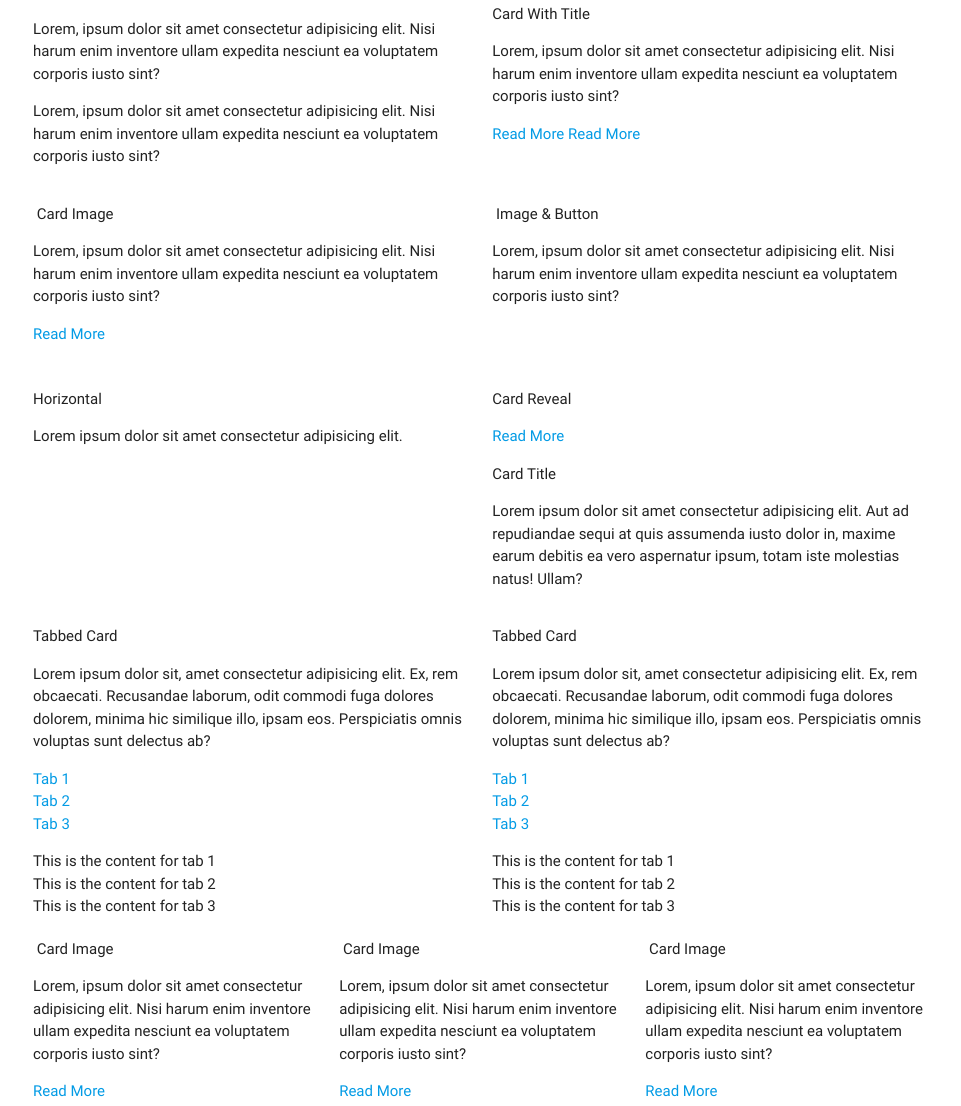
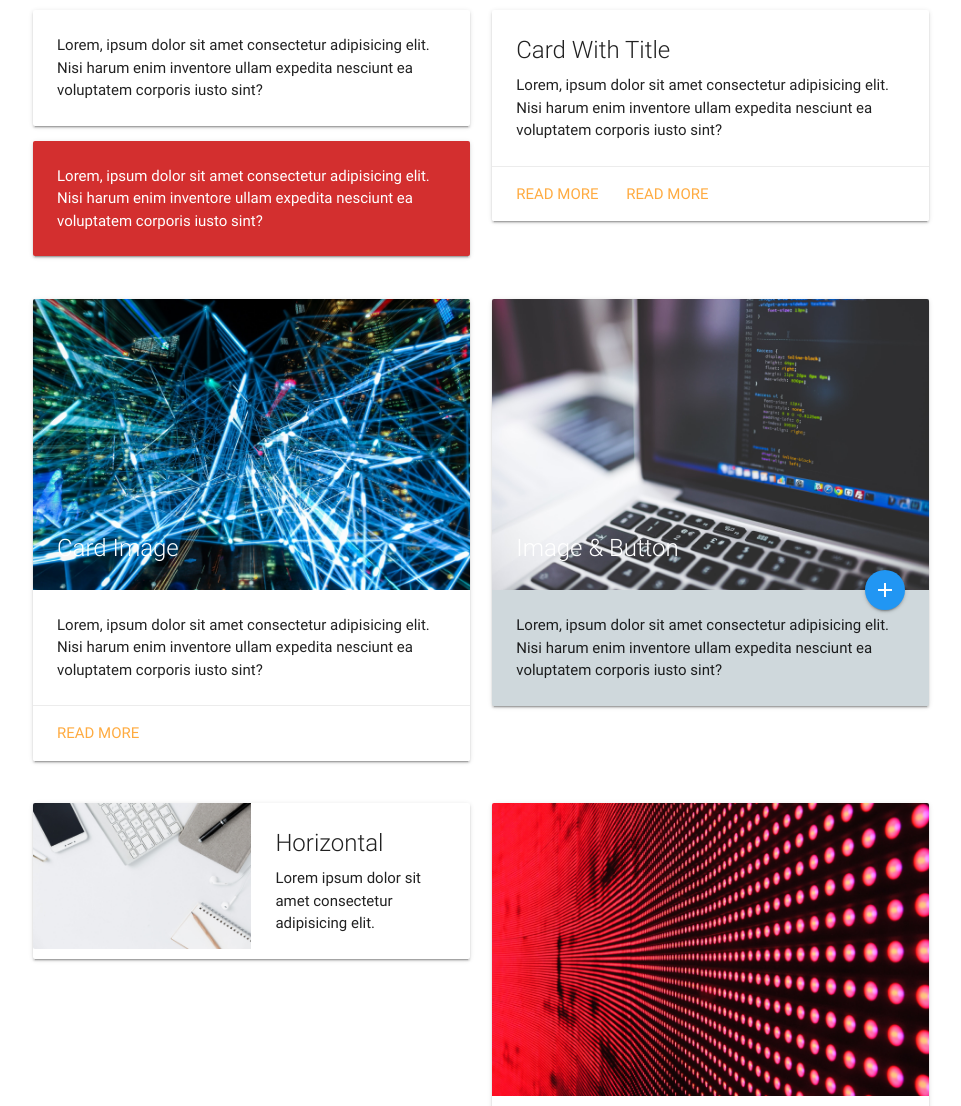
Before and after one commit to EliteStarquake/frameworks-sandbox, a plain HTML site: page materialize_sandbox/3_1_cards.html in a window 1280 px wide. Shown: the part 262-1368 px from the top of the page, without its empty margins (159-1120 px from the left). Drawn offline with nearby package versions, Linux system fonts and the light colour scheme.

Commit message:
Materialize SB part way through Cards

```diff
--- a/materialize_sandbox/3_1_cards.html
+++ b/materialize_sandbox/3_1_cards.html
@@ -126,16 +126,16 @@
     <div class="row">
       <div class="col s12 m6">
         <!-- SIMPLE CARD WITHOUT TITLE -->
-        <div>
-          <div>
+        <div class="card">
+          <div class="card-content">
             <p>Lorem, ipsum dolor sit amet consectetur adipisicing elit. Nisi harum enim inventore ullam expedita nesciunt ea
               voluptatem corporis iusto sint?</p>
           </div>
         </div>
 
         <!-- ADD COLOR -->
-        <div>
-          <div>
+        <div class="card red darken-2">
+          <div class="card-content white-text">
             <p>Lorem, ipsum dolor sit amet consectetur adipisicing elit. Nisi harum enim inventore ullam expedita nesciunt ea
               voluptatem corporis iusto sint?</p>
           </div>
@@ -143,14 +143,14 @@
       </div>
       <div class="col s12 m6">
         <!-- CARD WITH TITLE -->
-        <div>
-          <div>
-            <span>Card With Title</span>
+        <div class="card">
+          <div class="card-content">
+            <span class="card-title">Card With Title</span>
             <p>Lorem, ipsum dolor sit amet consectetur adipisicing elit. Nisi harum enim inventore ullam expedita nesciunt ea
               voluptatem corporis iusto sint?</p>
           </div>
           <!-- ADD LINKS -->
-          <div>
+          <div class="card-action">
             <a href="#">Read More</a>
             <a href="#">Read More</a>
           </div>
@@ -162,31 +162,31 @@
     <div class="row">
       <div class="col s12 m6">
         <!-- CARD WITH IMAGE -->
-        <div>
-          <div>
-            <img src="" alt="">
-            <span>Card Image</span>
+        <div class="card">
+          <div class="card-image">
+            <img src="img/img1.jpg">
+            <span class="card-title">Card Image</span>
           </div>
-          <div>
+          <div class="card-content">
             <p>Lorem, ipsum dolor sit amet consectetur adipisicing elit. Nisi harum enim inventore ullam expedita nesciunt ea
               voluptatem corporis iusto sint?</p>
           </div>
-          <div>
+          <div class="card-action">
             <a href="#">Read More</a>
           </div>
         </div>
       </div>
       <div class="col s12 m6">
         <!-- CARD WITH IMAGE & FLOATING BUTTON -->
-        <div>
-          <div>
-            <img src="" alt="">
-            <span>Image & Button</span>
-            <a>
-              <i></i>
+        <div class="card blue-grey lighten-4">
+          <div class="card-image">
+            <img src="img/img2.jpg">
+            <span class="card-title">Image & Button</span>
+            <a class="btn-floating halfway-fab waves-effect waves-light blue">
+              <i class="material-icons">add</i>
             </a>
           </div>
-          <div>
+          <div class="card-content">
             <p>Lorem, ipsum dolor sit amet consectetur adipisicing elit. Nisi harum enim inventore ullam expedita nesciunt ea
               voluptatem corporis iusto sint?</p>
           </div>
@@ -198,13 +198,13 @@
     <div class="row">
       <div class="col s12 m6">
         <!-- HORIZONTAL CARD -->
-        <div>
-          <div>
-            <img src="">
+        <div class="card horizontal">
+          <div class="card-image">
+            <img src="img/img3.jpg">
           </div>
-          <div>
-            <div>
-              <span>Horizontal</span>
+          <div class="card-stacked">
+            <div class="card-content">
+              <span class="card-title">Horizontal</span>
               <p>Lorem ipsum dolor sit amet consectetur adipisicing elit.</p>
             </div>
           </div>
@@ -212,23 +212,23 @@
       </div>
       <div class="col s12 m6">
         <!-- CARD REVEAL -->
-        <div>
-          <div>
-            <img src="">
+        <div class="card">
+          <div class="card-image waves-effect waves-light waves-block">
+            <img class="activator" src="img/img4.jpg">
           </div>
-          <div>
-            <span>Card Reveal
-              <i></i>
+          <div class="card-content">
+            <span class="card-title activator">Card Reveal
+              <i class="material-icons">more_vert</i>
             </span>
             <p>
               <!-- add activator to anything -->
-              <a href="#!">Read More</a>
+              <a href="#!" class="activator">Read More</a>
             </p>
           </div>
           <!-- inside of reveal -->
-          <div>
-            <span>Card Title
-              <i></i>
+          <div class="card-reveal">
+            <span class="card-title">Card Title
+              <i class="material-icons">close</i>
             </span>
             <p>Lorem ipsum dolor sit amet consectetur adipisicing elit. Aut ad repudiandae sequi at quis assumenda iusto dolor
               in, maxime earum debitis ea vero aspernatur ipsum, totam iste molestias natus! Ullam?</p>
@@ -240,59 +240,59 @@
     <div class="row">
       <div class="col s12 m6">
         <!-- TABBED CARD -->
-        <div>
-          <div>
-            <span>Tabbed Card</span>
+        <div class="card">
+          <div class="card-content">
+            <span class="card-title">Tabbed Card</span>
             <p>Lorem ipsum dolor sit, amet consectetur adipisicing elit. Ex, rem obcaecati. Recusandae laborum, odit commodi
               fuga dolores dolorem, minima hic similique illo, ipsam eos. Perspiciatis omnis voluptas sunt delectus ab?</p>
           </div>
-          <div>
-            <ul>
-              <li>
+          <div class="card-tabs">
+            <ul class="tabs tabs-width-fixed">
+              <li class="tab">
                 <a href="#tab1">Tab 1</a>
               </li>
-              <li>
+              <li class="tab">
                 <a href="#tab2">Tab 2</a>
               </li>
-              <li>
+              <li class="tab">
                 <a href="#tab3">Tab 3</a>
               </li>
             </ul>
           </div>
-          <div>
-            <div>This is the content for tab 1</div>
-            <div>This is the content for tab 2</div>
-            <div>This is the content for tab 3</div>
+          <div class="card-content">
+            <div id="tab1">This is the content for tab 1</div>
+            <div id="tab2">This is the content for tab 2</div>
+            <div id="tab3">This is the content for tab 3</div>
           </div>
         </div>
       </div>
 
       <div class="col s12 m6">
         <!-- TABBED CARD COLORED -->
-        <div>
-          <div>
-            <span>Tabbed Card</span>
+        <div class="card orange darken white-text">
+          <div class="card-content">
+            <span class="card-title">Tabbed Card</span>
             <p>Lorem ipsum dolor sit, amet consectetur adipisicing elit. Ex, rem obcaecati. Recusandae laborum, odit commodi
               fuga dolores dolorem, minima hic similique illo, ipsam eos. Perspiciatis omnis voluptas sunt delectus ab?</p>
           </div>
-          <div>
+          <div class="card-tabs">
             <!-- make tabs transparent -->
-            <ul>
-              <li>
-                <a href="#tab4">Tab 1</a>
+            <ul class="tabs tabs-width-fixed tabs-transparent">
+              <li class="tab">
+                <a href="#tab4">Tab 4</a>
               </li>
-              <li>
-                <a href="#tab5">Tab 2</a>
+              <li class="tab">
+                <a href="#tab5">Tab 5</a>
               </li>
-              <li>
-                <a href="#tab6">Tab 3</a>
+              <li class="tab">
+                <a href="#tab6">Tab 6</a>
               </li>
             </ul>
           </div>
-          <div>
-            <div>This is the content for tab 1</div>
-            <div>This is the content for tab 2</div>
-            <div>This is the content for tab 3</div>
+          <div class="card-content black lighten-4">
+            <div id="tab4">This is the content for tab 4</div>
+            <div id="tab5">This is the content for tab 5</div>
+            <div id="tab6">This is the content for tab 6</div>
           </div>
         </div>
       </div>
```
